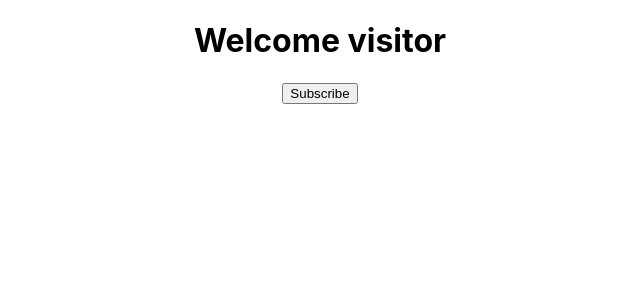
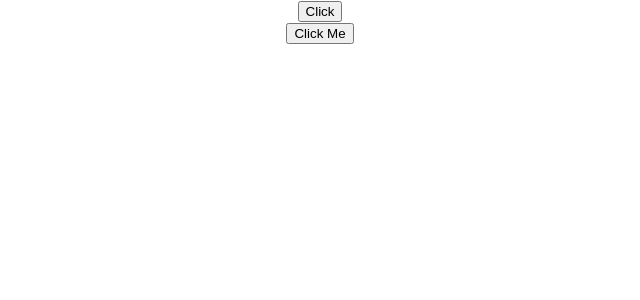
Before and after one commit to kumar-shivraj/React, a React (Create React App) app: page / in a window 1280 px wide. Shown: the top 300 px of the page, without its empty margins (320-960 px from the left). Built offline with nearby package versions, Linux system fonts and the light colour scheme.

Commit message:
setState, Destructuring props and state, Event handling

```diff
--- a/src/App.js
+++ b/src/App.js
@@ -1,5 +1,8 @@
 import "./App.css";
-import Message from "./components/Message";
+import ClassClick from "./components/ClassClick";
+import FunctionClick from "./components/FunctionClick";
+// import Counter from "./components/Counter";
+// import Message from "./components/Message";
 // import Greet from "./components/Greet";
 // import Welcome from "./components/Welcome";
 // import Hello from "./components/Hello";
@@ -7,25 +10,43 @@ import Message from "./components/Message";
 function App() {
   return (
     <div className="App">
+      {/* ========================  understanding destructuring props and state =============================== */}
+
+      <FunctionClick />
+      <ClassClick />
+
+      {/* ===================================================================================================== */}
+
+      {/* ========================  understanding destructuring props and state =============================== */}
+
+      {/* <Greet name="Bruce" heroName="Batman" /> */}
+      {/* <Greet name="Clark" heroName="Superman" /> */}
+      {/* <Welcome name="Bruce" heroName="Batman" /> */}
+      {/* <Welcome name="Clark" heroName="Superman" /> */}
+      {/* <Welcome name="Diana" heroName="Wonder woman" /> */}
+
+      {/* ===================================================================================================== */}
+
+      {/* ========================  understanding setState  =================================================== */}
+
+      {/* <Counter /> */}
+
+      {/* ===================================================================================================== */}
+
       {
-        //  =================================================================================================
-      }
-      {
-        // ======== understanding state ===========
+        // ======== understanding state =============================================================================
       }
 
-      <Message />
+      {/* <Message /> */}
 
       {
-        // ======== understanding state ends===========
+        // ======== understanding state ends  =======================================================================
       }
 
-      {
-        //  =================================================================================================
-      }
+      {/*  ================================== understanding props  ===========================================*/}
       {/*
       {
-        // ======== understanding props ===========
+        // ========  ===========
       }
 
       <Greet name="Bruce" heroName="Batman" />
@@ -50,17 +71,12 @@ function App() {
       <Welcome name="Clark" heroName="Superman" />
       <Welcome name="Diana" heroName="Wonder woman" />
 
+      */}
+
+      {/*  ===============================================================================================*/}
 
       {
-        // ======== understanding props ends===========
-      }
-      {
-        //  =================================================================================================
-      }
-      */}
-
-      {
-        //============= Basic understanding ============
+        //==================================== Basic understanding =======================================
       }
       {/*
         <Greet />
@@ -68,7 +84,7 @@ function App() {
         <Hello />
       */}
       {
-        //============= Basic understanding ends ============
+        //======================================= Basic understanding ends ================================
       }
     </div>
   );
--- /dev/null
+++ b/src/components/ClassClick.jsx
@@ -0,0 +1,16 @@
+import React, { Component } from 'react'
+
+export class ClassClick extends Component {
+    clickHandler(){
+        console.log("Button clicked for class component");
+    }
+  render() {
+    return (
+      <div>
+        <button onClick={this.clickHandler}>Click Me</button>
+      </div>
+    )
+  }
+}
+
+export default ClassClick
--- /dev/null
+++ b/src/components/Counter.jsx
@@ -0,0 +1,53 @@
+import React, { Component } from "react";
+
+class Counter extends Component {
+  constructor(props) {
+    super(props);
+
+    this.state = {
+      count: 0,
+    };
+  }
+
+  increment() {
+    // this.state.count = this.state.count + 1;
+    // console.log(this.state.count);
+
+    // this.setState(
+    //   {
+    //     count: this.state.count + 1,
+    //   },
+    //   () => {
+    //     console.log("Callback value", this.state.count);
+    //   }
+    // );
+    // console.log(this.state.count);
+
+    this.setState((prevState, props) => ({
+      count: prevState.count + 1,
+    }), () => {
+        console.log("Callback value", this.state.count);
+    });
+    console.log(this.state.count);
+  }
+
+  incrementFive() {
+    this.increment();
+    this.increment();
+    this.increment();
+    this.increment();
+    this.increment();
+  }
+
+  render() {
+    return (
+      <div>
+        <div>Count - {this.state.count}</div>
+        {/* <button onClick={() => this.increment()}>Increment</button> */}
+        <button onClick={() => this.incrementFive()}>Increment</button>
+      </div>
+    );
+  }
+}
+
+export default Counter;
--- /dev/null
+++ b/src/components/FunctionClick.jsx
@@ -0,0 +1,14 @@
+import React from 'react'
+
+function FunctionClick() {
+    const clickHandler = () => {
+        console.log("Button Clicked.")
+    }
+  return (
+    <div>
+        <button onClick = {clickHandler}>Click</button>
+    </div>
+  )
+}
+
+export default FunctionClick
--- a/src/components/Welcome.jsx
+++ b/src/components/Welcome.jsx
@@ -11,9 +11,13 @@ import { Component } from "react";
 
 class Welcome extends Component {
   render() {
+    const {name, heroName} = this.props;
+    // const {state1, state2} = this.state;
     return (
       <h1>
-        Welcome {this.props.name} a.k.a {this.props.heroName}
+        {/* Welcome {this.props.name} a.k.a {this.props.heroName} */}
+        Welcome {name} a.k.a {heroName}
+
       </h1>
     );
   }
```
Also changed, not shown: src/components/Greet.jsx (+7 -3 lines).
